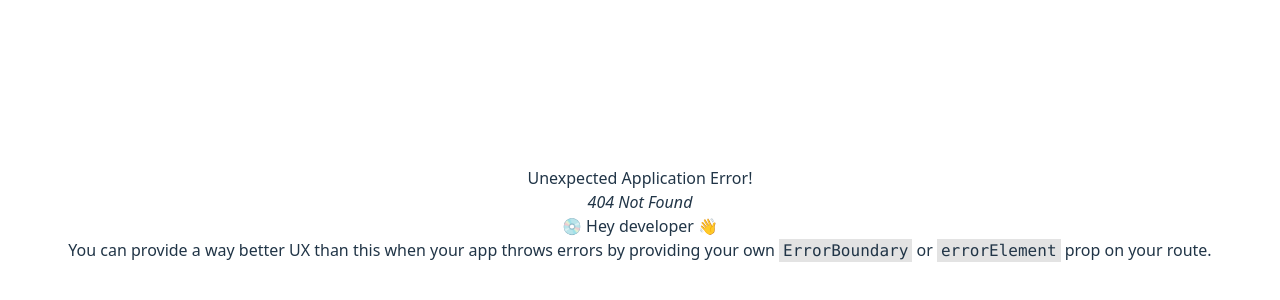
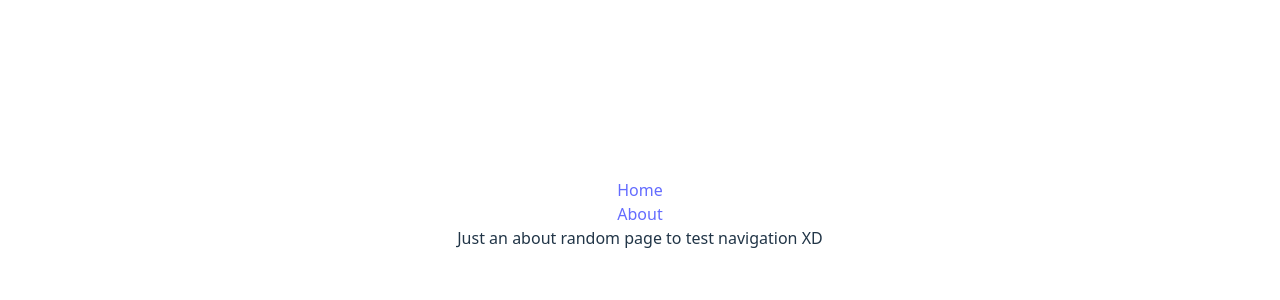
Before and after one commit to jtvidal/login-google-test-frontend, a React (Vite) app: page /about in a window 1280 px wide. Before the commit this address had no page. Shown: the part 186-486 px from the top of the page. Built offline with nearby package versions, Linux system fonts and the light colour scheme.

Commit message:
feat: added new /about route and new components to test later

```diff
--- /dev/null
+++ b/src/auth/Login.jsx
@@ -0,0 +1,9 @@
+import React from 'react'
+
+const Login = () => {
+  return (
+    <div>Login</div>
+  )
+}
+
+export default Login
--- /dev/null
+++ b/src/auth/Register.jsx
@@ -0,0 +1,20 @@
+import React from "react";
+
+const Register = () => {
+  return (
+    <div>
+      <form action="" method="post">
+        <label htmlFor="email">
+            Email
+        </label>
+            <input type="email" name="email" id="email" />
+        <label htmlFor="pass">
+            Password
+        </label>
+            <input type="password" name="pass" id="pass" />
+      </form>
+    </div>
+  );
+};
+
+export default Register;
--- /dev/null
+++ b/src/common/About.jsx
@@ -0,0 +1,9 @@
+import React from 'react'
+
+const About = () => {
+  return (
+    <div>Just an about random page to test navigation XD</div>
+  )
+}
+
+export default About
--- a/src/components/Header.jsx
+++ b/src/components/Header.jsx
@@ -2,7 +2,14 @@ import React from 'react'
 
 const Header = () => {
   return (
-    <div>Header</div>
+    <div>
+        <nav>
+            <ul>
+                <li><a href="/">Home</a></li>
+                <li><a href="/about">About</a></li>
+            </ul>
+        </nav>
+    </div>
   )
 }
 
--- a/src/routes/index.jsx
+++ b/src/routes/index.jsx
@@ -2,7 +2,9 @@ import { createBrowserRouter } from "react-router";
 import App from "../App.jsx";
 import Register from "../auth/Register.jsx";
 import Login from "../auth/Login.jsx";
-import Home from "../../home/Home.jsx";
+import Home from "../home/Home.jsx";
+import About from "../common/About.jsx";
+import { Component } from "react";
 
 const router = createBrowserRouter([
   {
@@ -11,8 +13,14 @@ const router = createBrowserRouter([
     children: [
       {
         index: true,
-        element: <Home />,
+        Component: Home,
       },
-  ]}])
+      {
+        path: "about",
+        Component: About,
+      },
+    ],
+  },
+]);
 
-  export default router;
+export default router;
```
Also changed, not shown: src/home/Home.jsx (renamed from home/Home.jsx).
